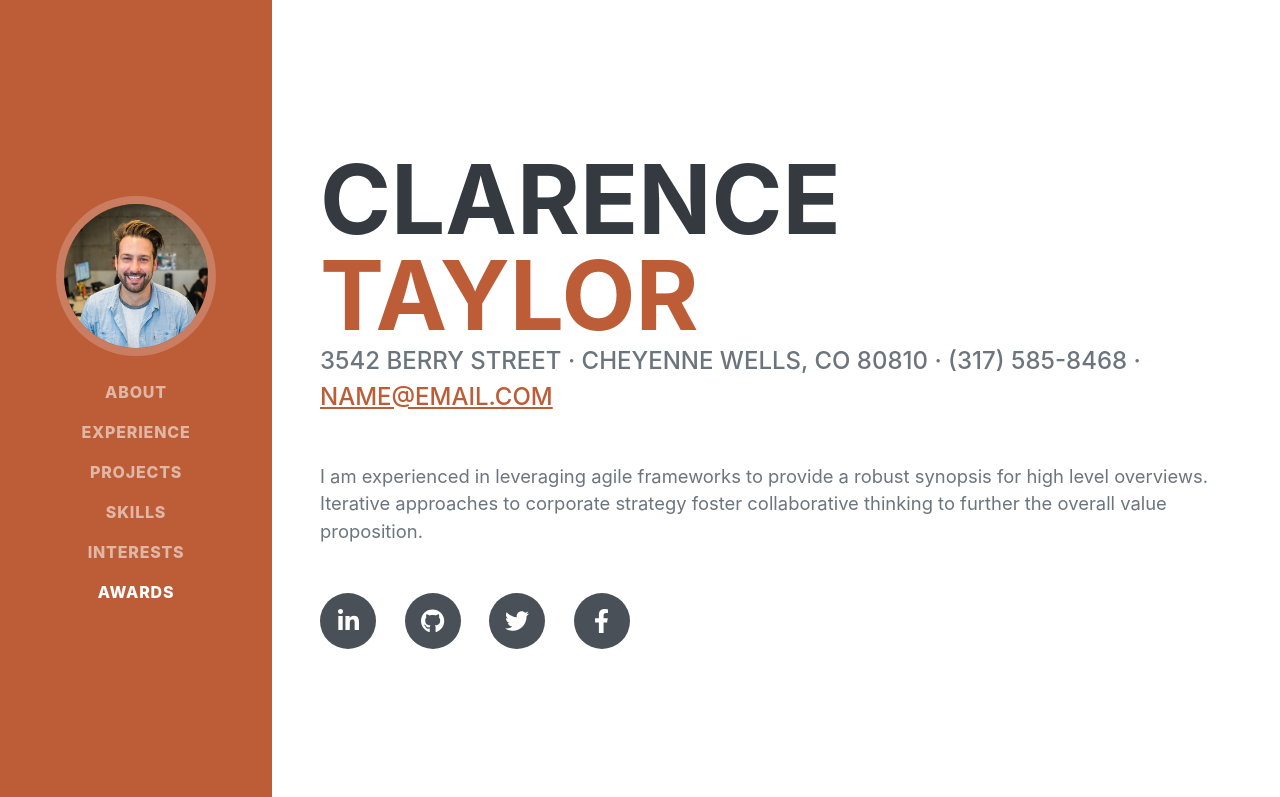
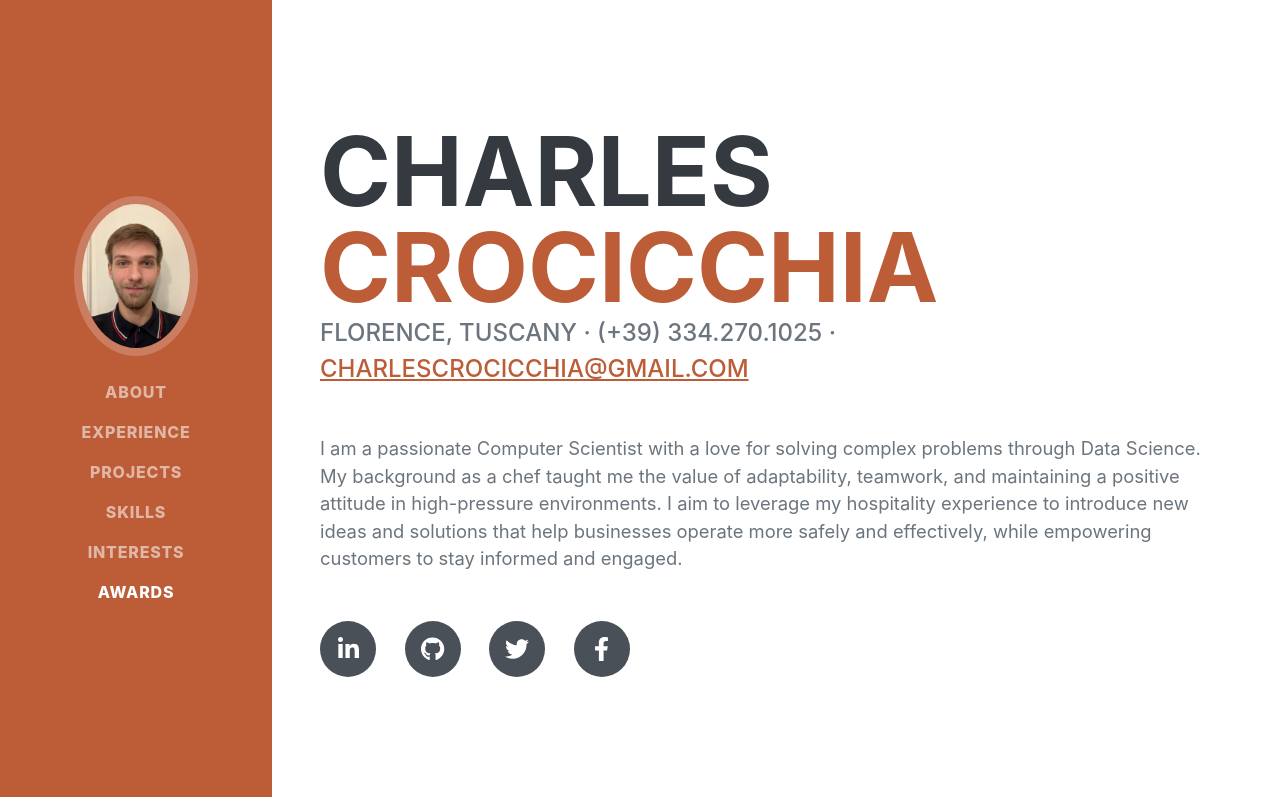
Before and after one commit to CharlesCro/charlescro.github.io, a plain HTML site: page index.html in a window 1280 px wide. Shown: the top 797 px of the page. Drawn offline with nearby package versions, Linux system fonts and the light colour scheme; a web font is replaced by a local one.

Commit message:
Update Info

```diff
--- a/index.html
+++ b/index.html
@@ -19,8 +19,8 @@
         <!-- Navigation-->
         <nav class="navbar navbar-expand-lg navbar-dark bg-primary fixed-top" id="sideNav">
             <a class="navbar-brand js-scroll-trigger" href="#page-top">
-                <span class="d-block d-lg-none">Clarence Taylor</span>
-                <span class="d-none d-lg-block"><img class="img-fluid img-profile rounded-circle mx-auto mb-2" src="assets/img/profile.jpg" alt="..." /></span>
+                <span class="d-block d-lg-none">Charles Crocicchia</span>
+                <span class="d-none d-lg-block"><img class="img-fluid img-profile rounded-circle mx-auto mb-2" src="assets/img/profile.jpeg" alt="..." /></span>
             </a>
             <button class="navbar-toggler" type="button" data-bs-toggle="collapse" data-bs-target="#navbarResponsive" aria-controls="navbarResponsive" aria-expanded="false" aria-label="Toggle navigation"><span class="navbar-toggler-icon"></span></button>
             <div class="collapse navbar-collapse" id="navbarResponsive">
@@ -40,16 +40,16 @@
             <section class="resume-section" id="about">
                 <div class="resume-section-content">
                     <h1 class="mb-0">
-                        Clarence
-                        <span class="text-primary">Taylor</span>
+                        Charles
+                        <span class="text-primary">Crocicchia</span>
                     </h1>
                     <div class="subheading mb-5">
-                        3542 Berry Street · Cheyenne Wells, CO 80810 · (317) 585-8468 ·
-                        <a href="mailto:name@email.com">name@email.com</a>
+                        Florence, Tuscany · (+39) 334.270.1025 ·
+                        <a href="mailto:charlescrocicchia@gmail.com">charlescrocicchia@gmail.com</a>
                     </div>
-                    <p class="lead mb-5">I am experienced in leveraging agile frameworks to provide a robust synopsis for high level overviews. Iterative approaches to corporate strategy foster collaborative thinking to further the overall value proposition.</p>
+                    <p class="lead mb-5">I am a passionate Computer Scientist with a love for solving complex problems through Data Science. My background as a chef taught me the value of adaptability, teamwork, and maintaining a positive attitude in high-pressure environments. I aim to leverage my hospitality experience to introduce new ideas and solutions that help businesses operate more safely and effectively, while empowering customers to stay informed and engaged.</p>
                     <div class="social-icons">
-                        <a class="social-icon" href="#!"><i class="fab fa-linkedin-in"></i></a>
+                        <a class="social-icon" href="www.linkedin.com/in/charles-crocicchia"><i class="fab fa-linkedin-in"></i></a>
                         <a class="social-icon" href="#!"><i class="fab fa-github"></i></a>
                         <a class="social-icon" href="#!"><i class="fab fa-twitter"></i></a>
                         <a class="social-icon" href="#!"><i class="fab fa-facebook-f"></i></a>
```
Also changed, not shown: assets/img/profile.jpeg (added), assets/img/profile.jpg (deleted).
